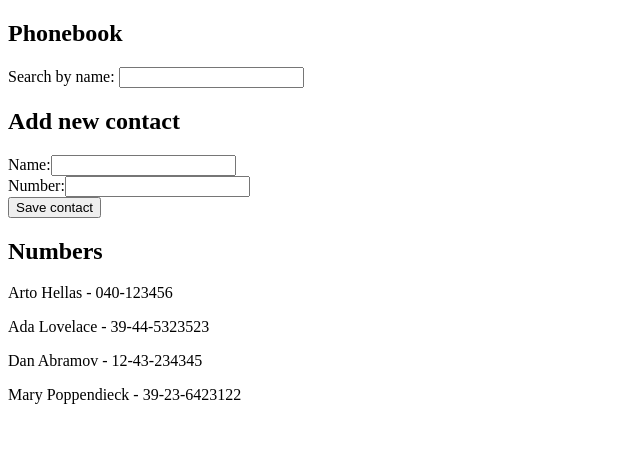
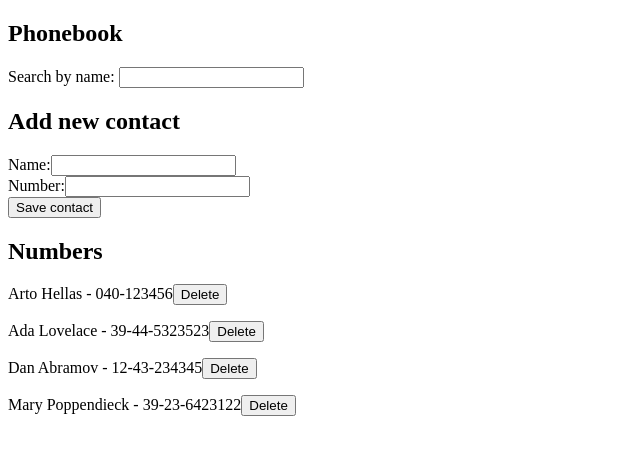
Before and after one commit to NicolasMonta1807/FullstackOpen, a React (Create React App) app in the folder part2/phonebook/: page / in a window 1280 px wide. Shown: the top 454 px of the page, without its empty margins (0-640 px from the left). Built offline with nearby package versions, Linux system fonts and the light colour scheme; data requests are answered from the project's data file.

Commit message:
2.17 completed

```diff
--- a/part2/phonebook/src/App.js
+++ b/part2/phonebook/src/App.js
@@ -43,11 +43,15 @@ const App = () => {
 
   const handleFilter = event => setFilter(event.target.value)
 
-  const contactsToShow = () => {
-    const showingContacts = persons.filter(person =>
+  const contactsToShow = () =>
+    persons.filter(person =>
       person.name.toLowerCase().includes(filter.toLowerCase())
     )
-    return showingContacts
+
+  const handleDeleting = id => {
+    contactsService.remove(id).then(response => {
+      setPersons(persons.filter(person => person.id !== id))
+    })
   }
 
   return (
@@ -63,7 +67,10 @@ const App = () => {
         handleNewContact={handleNewContact}
       />
       <h2>Numbers</h2>
-      <DisplayContacts contactsToShow={contactsToShow} />
+      <DisplayContacts
+        contactsToShow={contactsToShow}
+        handleDeleting={handleDeleting}
+      />
     </>
   )
 }
--- a/part2/phonebook/src/components/DisplayContacts.js
+++ b/part2/phonebook/src/components/DisplayContacts.js
@@ -1,16 +1,17 @@
-const Contact = ({ id, name, number }) => (
+const Contact = ({ name, number, handleDeleting }) => (
   <p>
     {name} - {number}
+    <button onClick={handleDeleting}>Delete</button>
   </p>
 )
 
-const DisplayContacts = ({ contactsToShow }) => {
+const DisplayContacts = ({ contactsToShow, handleDeleting }) => {
   return (
     <div>
       {contactsToShow().map(person => (
         <Contact
+          handleDeleting={() => handleDeleting(person.id)}
           key={person.id}
-          id={person.id}
           name={person.name}
           number={person.number}
         />
--- a/part2/phonebook/src/services/ContactsService.js
+++ b/part2/phonebook/src/services/ContactsService.js
@@ -7,4 +7,6 @@ const getAll = () => axios.get(baseUrl).then(response => response.data)
 const create = newPerson =>
   axios.post(baseUrl, newPerson).then(response => response.data)
 
-export default { getAll, create }
+const remove = id => axios.delete(`${baseUrl}/${id}`)
+
+export default { getAll, create, remove }
```
